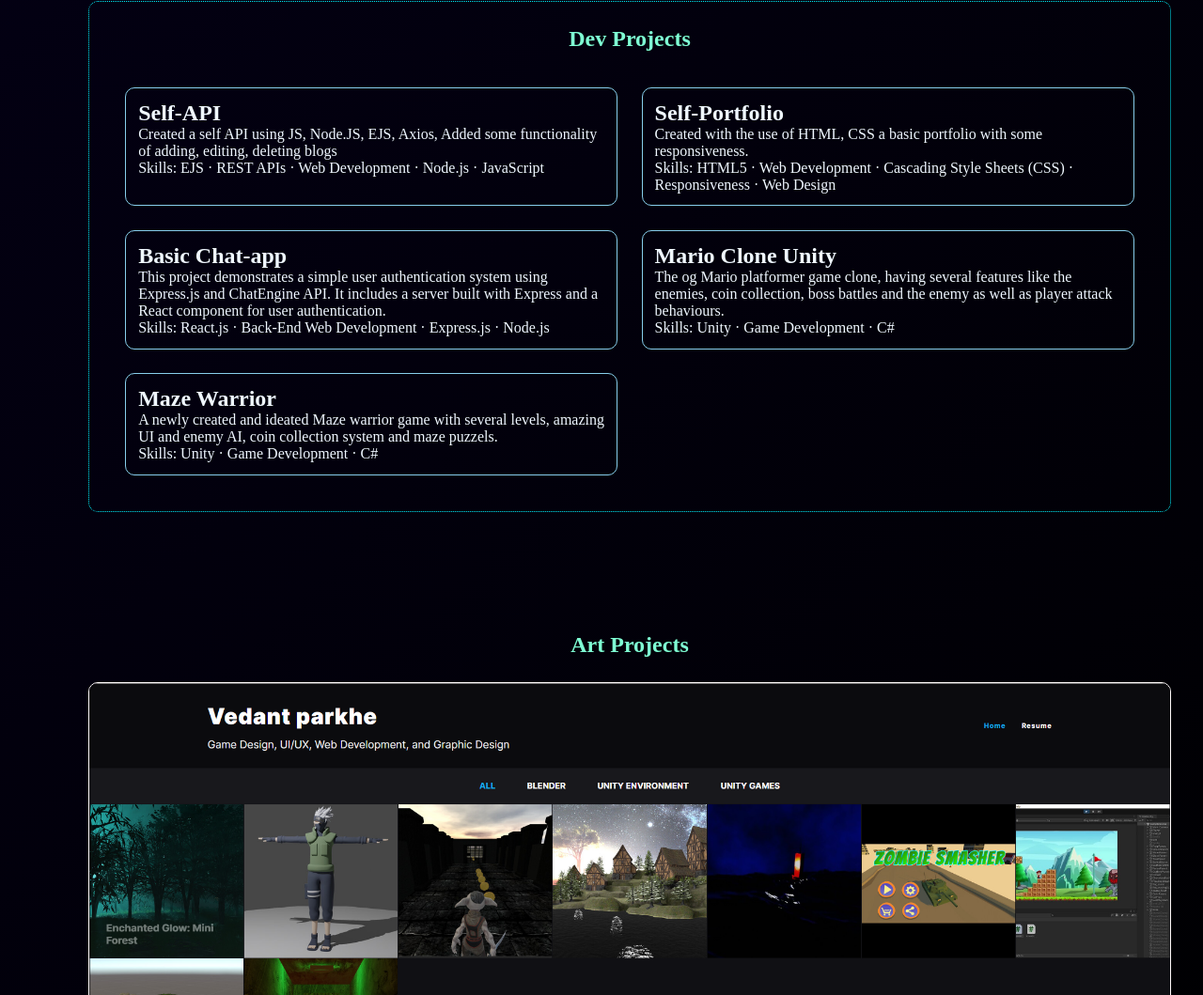
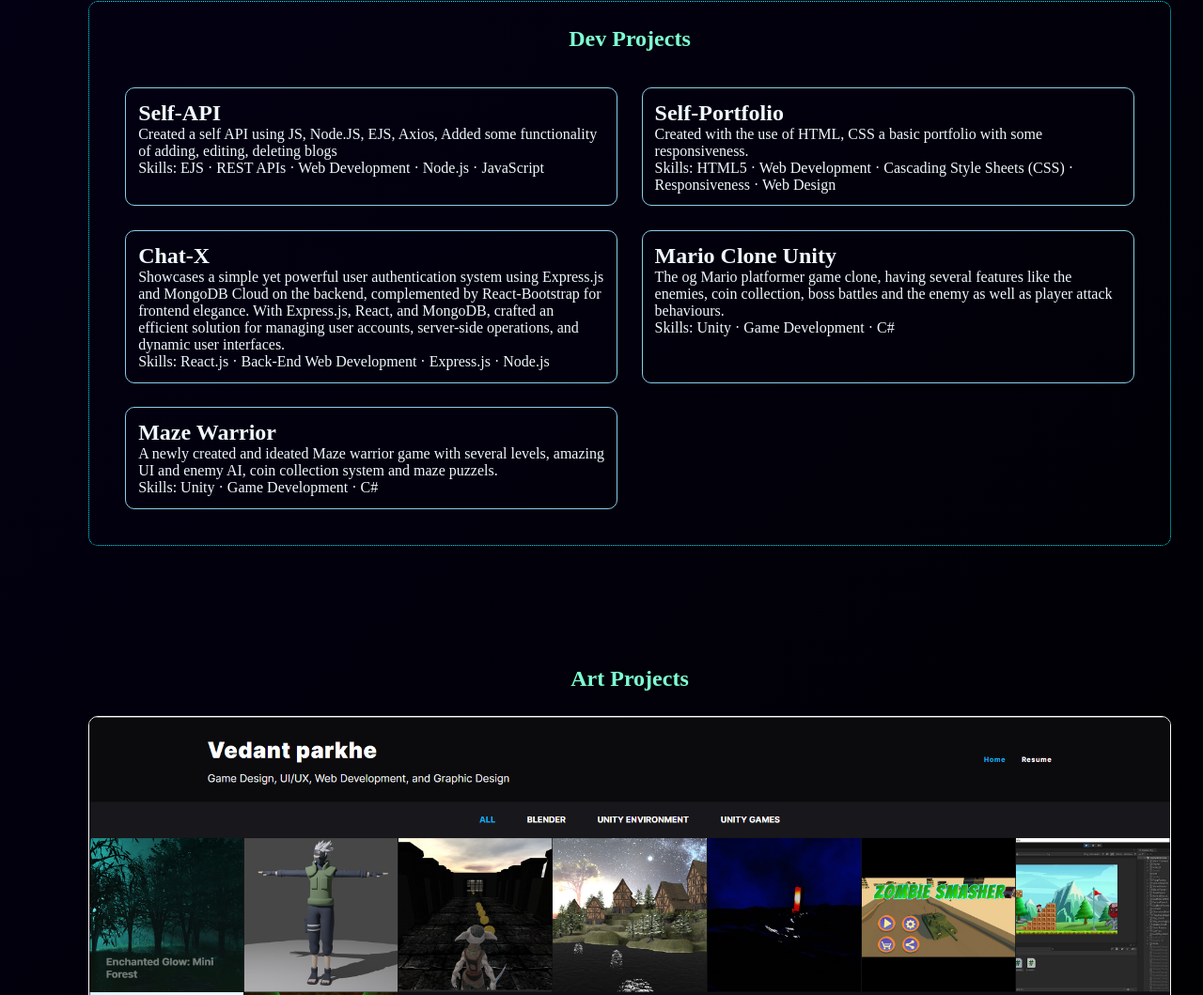
Before and after one commit to mriitian/portfolio-css, a plain HTML site: page index.html in a window 1280 px wide. Shown: the part 2924-3983 px from the top of the page at 94% size. Drawn offline with Linux system fonts and the light colour scheme.

Commit message:
Update index.html

```diff
--- a/index.html
+++ b/index.html
@@ -382,11 +382,9 @@
             </p>
           </div>
           <div class="dev-project">
-            <h2 class="project-title">Basic Chat-app</h2>
+            <h2 class="project-title">Chat-X</h2>
             <p class="project-description">
-              This project demonstrates a simple user authentication system
-              using Express.js and ChatEngine API. It includes a server built
-              with Express and a React component for user authentication.
+              Showcases a simple yet powerful user authentication system using Express.js and MongoDB Cloud on the backend, complemented by React-Bootstrap for frontend elegance. With Express.js, React, and MongoDB, crafted an efficient solution for managing user accounts, server-side operations, and dynamic user interfaces.
             </p>
             <p class="project-skill">
               Skills: React.js · Back-End Web Development · Express.js · Node.js
```
